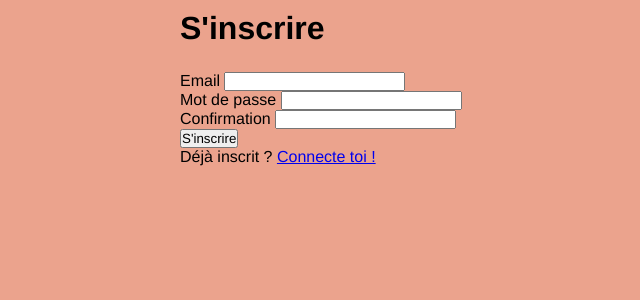
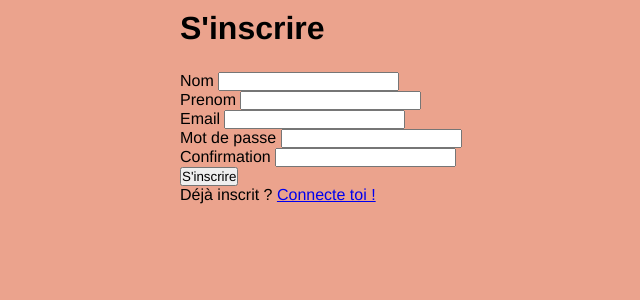
Before and after one commit to Lindsay24317/Projet-PHP, a PHP site: page /index.php?page=register in a window 1280 px wide. Shown: the part 50-350 px from the top of the page, without its empty margins (12-652 px from the left). Run offline with PHP 8.4, Linux system fonts and the light colour scheme.

Commit message:
Modification

```diff
--- a/pages/billet/profil.php
+++ b/pages/billet/profil.php
@@ -7,7 +7,7 @@ if (!isset($_SESSION['user'])) {
 // Récupération de l'id et de l'email de l'utilisateur
 $idUser = $_SESSION['user']['id'];
 
-$sql = "SELECT email
+$sql = "SELECT prenom, nom, email
         FROM User_
         WHERE Id_User = ?";
 
@@ -32,6 +32,8 @@ $billets = $stmt->fetchAll(PDO::FETCH_ASSOC);
 
 <h2>Mes informations</h2>
 
+<p>Prenom : <?= htmlspecialchars($user['prenom']) ?></p>
+<p>Nom : <?= htmlspecialchars($user['nom']) ?></p>
 <p>Email : <?= htmlspecialchars($user['email']) ?></p>
 
 <h2>Mes billets</h2>
--- a/pages/connect/login.php
+++ b/pages/connect/login.php
@@ -25,7 +25,7 @@ if($_SERVER['REQUEST_METHOD'] === 'POST'){
     // On verifie que l'utilisateur n'entre pas d'erreurs
     if (!$errors){
 
-        $sql = "SELECT Id_User, email, mot_de_passe, role
+        $sql = "SELECT Id_User, nom, prenom, email, mot_de_passe, role
                 From User_
                 WHERE email = ?";
 
@@ -41,6 +41,8 @@ if($_SERVER['REQUEST_METHOD'] === 'POST'){
             $_SESSION['user'] = [
                 'id' => $user['Id_User'],
                 'email' => $user['email'],
+                'nom' => $user['nom'],
+                'prenom' => $user['prenom'],
                 'role' => $user['role'],
             ];
             header("Location: index.php?page=profil");
--- a/pages/connect/register.php
+++ b/pages/connect/register.php
@@ -1,13 +1,25 @@
 <?php
 
 $errors = [];
-$values = ['email' => ''];
+$values = ['nom' => '',
+           'prenom' => '',
+           'email' => ''];
 
 if($_SERVER['REQUEST_METHOD'] === 'POST'){
 
+    $values['nom'] = trim($_POST['nom'] ?? '');
+    $values['prenom'] = trim($_POST['prenom'] ?? '');
     $values['email'] = trim($_POST['email'] ?? '');
     $password = trim($_POST["password"] ?? '');
     $confirmation = trim($_POST["confirmation"] ?? '');
+
+    if($values['nom'] === ''){
+        $errors['nom'] = "Le nom est obligatoire.";
+    }
+
+    if($values['prenom'] === ''){
+        $errors['prenom'] = "Le prenom est obligatoire.";
+    }
 
     if($values['email'] === ''){
         $errors['email'] = "L'email est obligatoire.";
@@ -46,15 +58,20 @@ if($_SERVER['REQUEST_METHOD'] === 'POST'){
 
             $password_hash = password_hash($password, PASSWORD_DEFAULT);
 
-            $sql = "INSERT INTO User_ (email, mot_de_passe)
-            VALUES (?, ?)";
+            $sql = "INSERT INTO User_ (nom, prenom, email, mot_de_passe)
+            VALUES (?, ?, ?, ?)";
 
             $stmt = $pdo->prepare($sql);
-            $stmt->execute([$values['email'], $password_hash]);
+            $stmt->execute([$values['nom'],
+                            $values['prenom'],
+                            $values['email'],
+                            $password_hash]);
 
             $_SESSION['user'] = [
                 'id' => $pdo->lastInsertId(),
                 'email' => $values['email'],
+                'nom' => $values['nom'],
+                'prenom' => $values['prenom'],
             ];
 
             header('Location: index.php');
@@ -70,6 +87,22 @@ if($_SERVER['REQUEST_METHOD'] === 'POST'){
 <h1>S'inscrire</h1>
 
 <form method="post">
+    <div>
+        <label for="nom">Nom</label>
+        <input type="nom" name="nom" id="nom" value="<?= $values['nom'] ?>">
+        <?php if(isset($errors['nom'])) : ?>
+            <span class="error"><?= $errors['nom'] ?></span>
+        <?php endif ?>
+    </div>
+
+    <div>
+        <label for="prenom">Prenom</label>
+        <input type="prenom" name="prenom" id="prenom" value="<?= $values['prenom'] ?>">
+        <?php if(isset($errors['prenom'])) : ?>
+            <span class="error"><?= $errors['prenom'] ?></span>
+        <?php endif ?>
+    </div>
+
     <div>
         <label for="email">Email</label>
         <input type="email" name="email" id="email" value="<?= $values['email'] ?>">
--- a/partials/navbar.php
+++ b/partials/navbar.php
@@ -13,7 +13,7 @@
           <li><a href="index.php?page=login">Se connecter</a></li>
           <li><a href="index.php?page=register">S'inscrire</a></li>
         <?php else : ?>
-          <li>Connecté en tant que : <?= $_SESSION['user']['email'] ?></li>
+          <li>Connecté en tant que : <?= $_SESSION['user']['prenom']?></li>
           <li><a href="index.php?page=profil">Profil</a></li>
           <li><a href="index.php?page=logout">Se déconnecter</a></li>
         <?php endif ?>
```
